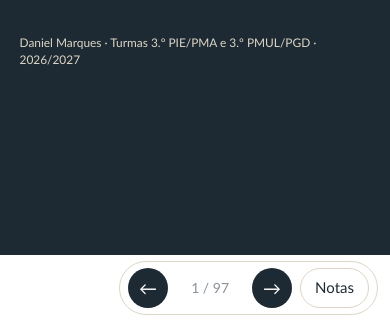
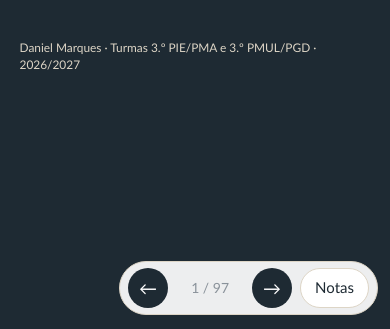
Before and after one commit to djmarques/ESMP_lessons, a plain HTML site: page ai-3ano/cidadania-europeia/index.html in a window 390 px wide. Shown: the part 515-844 px from the top of the page. Drawn offline with nearby package versions, Linux system fonts and the light colour scheme.

Commit message:
update footer

```diff
--- a/ai-3ano/cidadania-europeia/style.css
+++ b/ai-3ano/cidadania-europeia/style.css
@@ -606,8 +606,11 @@ img { display: block; max-width: 100%; height: auto; }
 .side-keys { margin: 1.2rem 0 0; padding-top: 12px; border-top: 1px solid var(--sand); font-size: 13px; color: var(--grey); }
 .side-keys kbd { font-family: var(--sans); background: var(--paper); border: 1px solid var(--sand); border-radius: 4px; padding: 0 5px; }
 #progress { display: none; }
-#stage { grid-template-rows: 0 1fr auto; }
-#controls { border-top: 0; padding: 6px 24px 20px; justify-content: flex-end; }
+#stage { grid-template-rows: 0 1fr; }
+/* The bar floats over the slide (no white strip below dark slides); slides keep room for it at the bottom. */
+#controls { position: absolute; right: 0; bottom: 0; z-index: 2; border-top: 0; padding: 0 24px 20px; justify-content: flex-end; background: transparent; pointer-events: none; }
+#controls .pill { pointer-events: auto; }
+.slide { padding-bottom: 88px; }
 #controls .pill { display: flex; gap: 8px; align-items: center; background: rgba(255,255,255,.92); border: 1px solid var(--sand); border-radius: 999px; padding: 6px 8px; }
 #controls .pill button { width: 40px; height: 40px; border-radius: 50%; border: 0; background: var(--navy); color: var(--paper); font-size: 18px; }
 #controls .pill #notes-btn { width: auto; padding: 0 14px; border-radius: 999px; background: var(--paper); color: var(--navy); border: 1px solid var(--sand); font-size: 15px; }
@@ -619,5 +622,6 @@ img { display: block; max-width: 100%; height: auto; }
 @media (max-width: 900px) {
   .menu-btn { display: block; }
   .slide { padding-top: 3.2rem; }
-  #controls { padding: 6px 12px 14px; }
+  #controls { padding: 0 12px 14px; }
+  .slide { padding-bottom: 80px; }
 }
```
Also changed, not shown: 1 other file.
